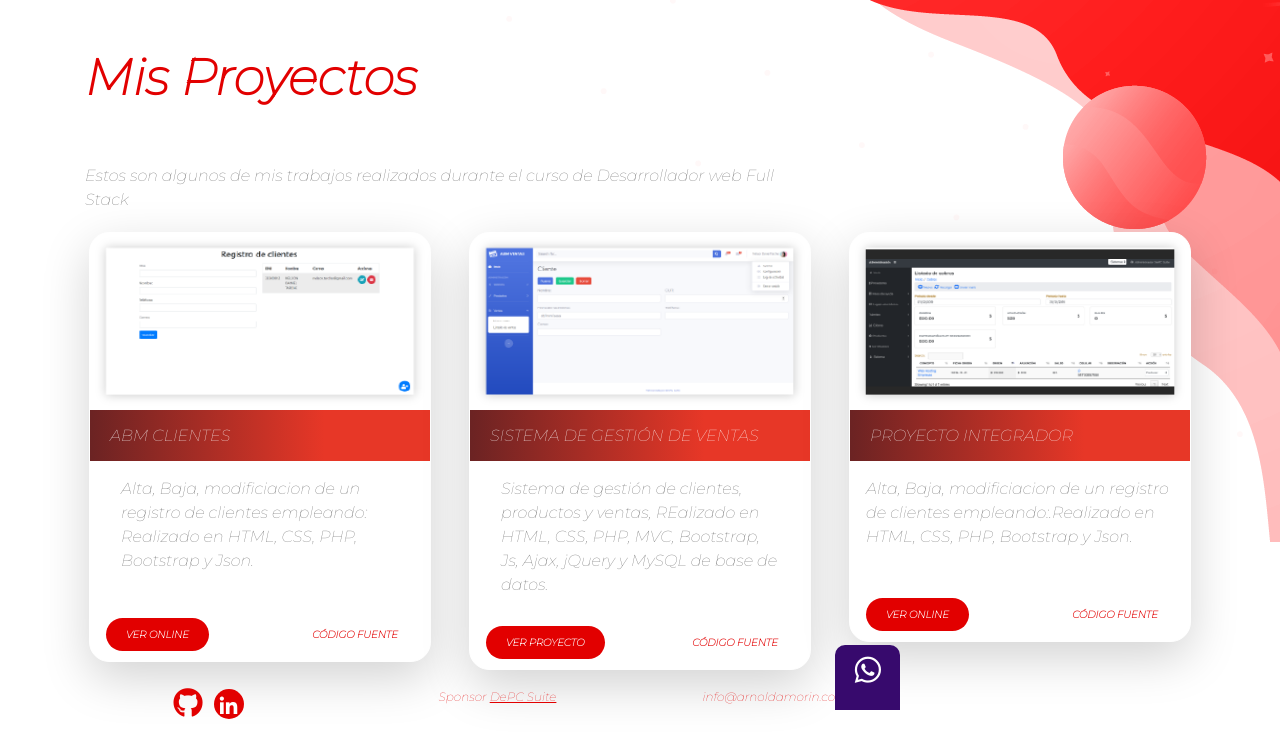
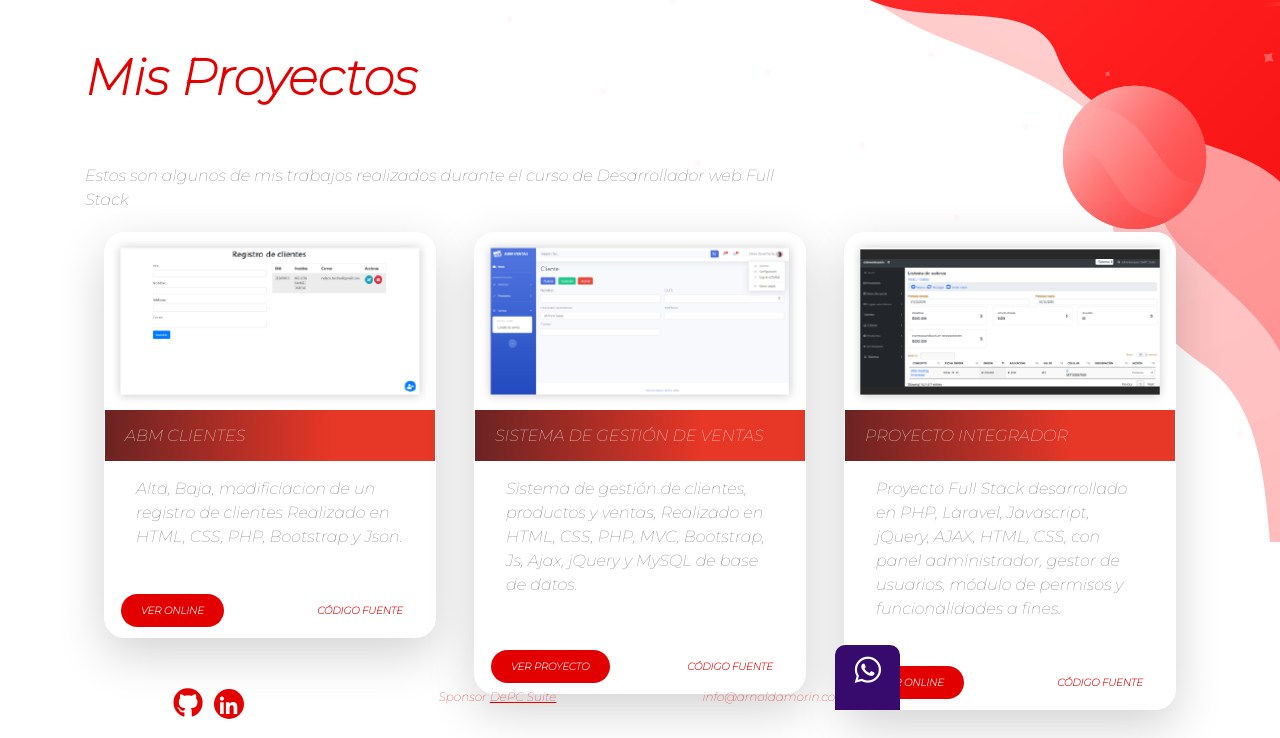
Before and after one commit to arnoldamorin/portfolio, a PHP site: page /proyectos.php in a window 1280 px wide. Shown: the part 90-828 px from the top of the page. Run offline with PHP 8.4, Linux system fonts and the light colour scheme; some libraries are stand-ins or nearby versions.

Commit message:
proyectos

```diff
--- a/css/estilos.css
+++ b/css/estilos.css
@@ -312,6 +312,7 @@ footer .depc{
     border-color: white;
 
 }
+
 #proyectos .color-gradiente{
     color: white;
     padding:20px;
--- a/index.php
+++ b/index.php
@@ -15,7 +15,7 @@ include_once("menu.php");?>
                 <div class="row">
                     <div class="col-sm-12 col-12 d-flex justify-content-center">
                         <div>
-                            <a href="proyectos.html" class="trabajo rounded-pill">MIRÁ MI TRABAJO</i></a>
+                            <a href="proyectos.php" class="trabajo rounded-pill">MIRÁ MI TRABAJO</i></a>
                         </div>
                     </div>
                 </div>
--- a/proyectos.php
+++ b/proyectos.php
@@ -1,5 +1,5 @@
 <?php $pg = "proyectos";
-include_once("menu.php");?>
+include_once("menu.php"); ?>
 <main>
     <div class="container">
         <div class="row mb-sm-5">
@@ -13,16 +13,16 @@ include_once("menu.php");?>
             </div>
         </div>
         <div class="row">
-                <div class="col-sm-4 col-12 ">
+            <div class="col-12 d-flex align-items-stretch">
+                <div class="col-sm-4 col-12">
                     <div class="card shadow-lg m-1">
-                        <img src="images/clientes.png" alt="ABM Clientes" title="ABM Clientes"
-                            class="img-fluid">
+                        <img src="images/clientes.png" alt="ABM Clientes" title="ABM Clientes" class="img-fluid">
                         <div class="col-12 color-gradiente py-3">
                             <h2 class="card-title">ABM CLIENTES</h2>
                         </div>
                         <div class="col-12">
                             <p class="card-text p-3 mb-3">Alta, Baja, modificiacion de un registro de clientes
-                                empleando: Realizado en HTML, CSS, PHP, Bootstrap y Json.</p>
+                                Realizado en HTML, CSS, PHP, Bootstrap y Json.</p>
                         </div>
                         <div class="row p-3">
                             <div class="col-sm-6 col-6">
@@ -35,15 +35,14 @@ include_once("menu.php");?>
                     </div>
                 </div>
                 <div class="col-sm-4 col-12">
-                    <div class="card shadow-lg m-1">
-                        <img src="images/svg.png" alt="Sistema de Gestión de Ventas"
-                            title="Sistema de Gestión de Ventas" class="img-fluid">
+                    <div class="card shadow-lg m-1" >
+                        <img src="images/svg.png" alt="Sistema de Gestión de Ventas" title="Sistema de Gestión de Ventas" class="img-fluid">
                         <div class="col-12 color-gradiente py-3">
                             <h2 class="card-title">SISTEMA DE GESTIÓN DE VENTAS</h2>
                         </div>
                         <div class="col-12">
-                            <p class="card-text p-3">Sistema de gestión de clientes, productos y ventas, REalizado en
-                                HTML, CSS, PHP, MVC, Bootstrap, Js, Ajax, jQuery y MySQL de base de datos.</p>
+                            <p class="card-text p-3">Sistema de gestión de clientes, productos y ventas, Realizado en
+                                HTML, CSS, PHP, MVC, Bootstrap, Js, Ajax, jQuery y MySQL de base de datos. <br> <br></p>
                         </div>
                         <div class="row p-3">
                             <div class="col-sm-6 col-6">
@@ -57,14 +56,12 @@ include_once("menu.php");?>
                 </div>
                 <div class="col-sm-4 col-12">
                     <div class="card shadow-lg m-1">
-                        <img src="images/proyectoIntegrador.png" alt="Proyecto" title="Proyecto Integrador"
-                            class="img-fluid">
+                        <img src="images/proyectoIntegrador.png" alt="Proyecto" title="Proyecto Integrador" class="img-fluid">
                         <div class="col-12 color-gradiente py-3">
                             <h2 class="card-title">PROYECTO INTEGRADOR</h2>
                         </div>
-                        <div>
-                            <p class="card-text p-3  mb-1">Alta, Baja, modificiacion de un registro de clientes
-                                empleando:.Realizado en HTML, CSS, PHP, Bootstrap y Json.</p>
+                        <div class="col-12">
+                            <p class="card-text p-3">Proyecto Full Stack desarrollado en PHP, Laravel, Javascript, jQuery, AJAX, HTML, CSS, con panel administrador, gestor de usuarios, módulo de permisos y funcionalidades a fines.</p>
                         </div>
                         <div class="row p-3 mt-3">
                             <div class="col-sm-6 col-6">
@@ -79,6 +76,7 @@ include_once("menu.php");?>
             </div>
         </div>
     </div>
+    </div>
 </main>
 <?php
-include_once("footer.php");?>
+include_once("footer.php"); ?>
```
Lines whose indentation alone changed are shown as unchanged.
